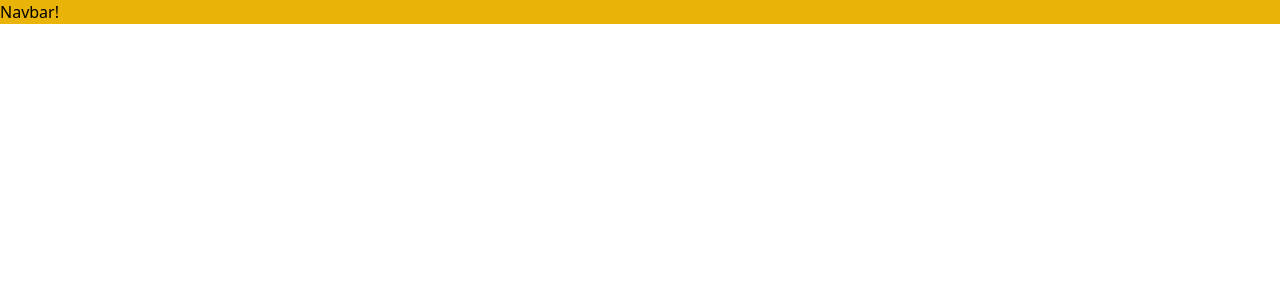
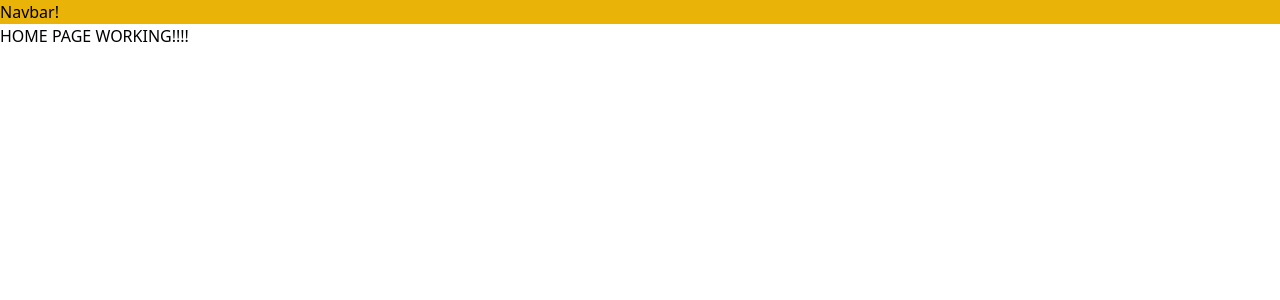
Before and after one commit to James-P-Boyle/memberME, a React (Create React App) app in the folder frontend/finalproject/: page /home in a window 1280 px wide. Before the commit this address had no page. Shown: the top 300 px of the page. Built offline with nearby package versions, Linux system fonts and the light colour scheme.

Commit message:
Add empty Home component

```diff
--- a/frontend/finalproject/src/App.js
+++ b/frontend/finalproject/src/App.js
@@ -4,6 +4,7 @@ import UploadImage from "./components/UploadImage";
 import Navbar from "./components/Navbar";
 import SignUp from "./components/SignUp";
 import Login from "./components/Login";
+import Home from "./components/Home";
 
 function App() {
   return (
@@ -13,6 +14,7 @@ function App() {
         <Route path="/upload" element={<UploadImage />} />
         <Route path="/signup" element={<SignUp />} />
         <Route path="/login" element={<Login />} />
+        <Route path="/home" element={<Home />} />
       </Routes>
     </div>
   );
--- /dev/null
+++ b/frontend/finalproject/src/components/Home.js
@@ -0,0 +1,3 @@
+export default function Home() {
+  return <div>HOME PAGE WORKING!!!!</div>;
+}
```
